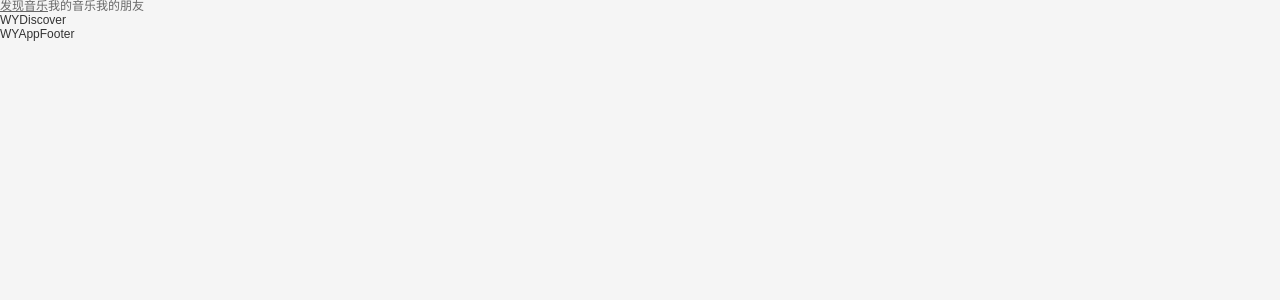
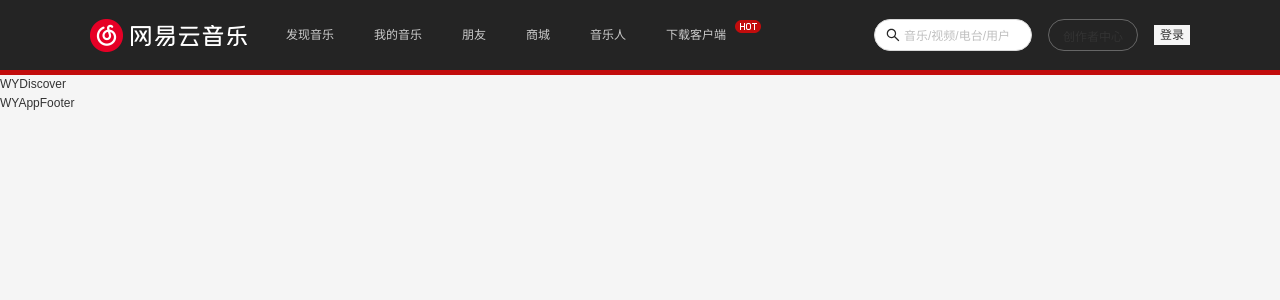
Before and after one commit to JiaCheng-code/react-music-web, a React (Create React App) app: page /#/ in a window 1280 px wide. Shown: the top 300 px of the page. Built offline with nearby package versions, Linux system fonts and the light colour scheme.

Commit message:
fix(app-header):header头部完成

```diff
--- a/package.json
+++ b/package.json
@@ -3,16 +3,19 @@
   "version": "0.1.0",
   "private": true,
   "dependencies": {
+    "@ant-design/icons": "^4.7.0",
     "@craco/craco": "^6.4.5",
     "@testing-library/jest-dom": "^5.16.5",
     "@testing-library/react": "^13.4.0",
     "@testing-library/user-event": "^13.5.0",
+    "antd": "^4.24.1",
     "normalize.css": "^8.0.1",
     "react": "^18.2.0",
     "react-dom": "^18.2.0",
     "react-router-config": "^5.1.1",
     "react-router-dom": "5",
     "react-scripts": "5.0.1",
+    "styled-components": "^5.3.6",
     "web-vitals": "^2.1.4"
   },
   "scripts": {
--- a/src/App.js
+++ b/src/App.js
@@ -1,5 +1,5 @@
 import React, { memo } from "react";
-import { HashRouter } from "react-router-dom";
+
 import { renderRoutes } from "react-router-config";
 
 import routes from "./router";
@@ -9,11 +9,11 @@
 
 const App = memo(() => {
   return (
-    <HashRouter>
+    <div>
       <WYAppHeader />
       {renderRoutes(routes)}
       <WYAppFooter />
-    </HashRouter>
+    </div>
   );
 });
 
--- a/src/assets/css/reset.css
+++ b/src/assets/css/reset.css
@@ -1,4 +1,5 @@
 @import url("~normalize.css");
+@import url("~antd/dist/antd.css");
 
 /* 样式的重置 */
 body,
--- /dev/null
+++ b/src/common/local-data.js
@@ -0,0 +1,92 @@
+export const headerLinks = [
+  {
+    title: "发现音乐",
+    link: "/discover",
+  },
+  {
+    title: "我的音乐",
+    link: "/mine",
+  },
+  {
+    title: "朋友",
+    link: "/friend",
+  },
+  {
+    title: "商城",
+    link: "https://music.163.com/store/product",
+  },
+  {
+    title: "音乐人",
+    link: "https://music.163.com/nmusician/web/index#/",
+  },
+  {
+    title: "下载客户端",
+    link: "https://music.163.com/#/download",
+  },
+];
+
+export const footerLinks = [
+  {
+    title: "服务条款",
+    link: "https://st.music.163.com/official-terms/service",
+  },
+  {
+    title: "隐私政策",
+    link: "https://st.music.163.com/official-terms/privacy",
+  },
+  {
+    title: "儿童隐私政策",
+    link: "https://st.music.163.com/official-terms/children",
+  },
+  {
+    title: "版权投诉指引",
+    link: "https://music.163.com/st/staticdeal/complaints.html",
+  },
+  {
+    title: "意见反馈",
+    link: "#",
+  },
+];
+
+export const footerImages = [
+  {
+    link: "https://music.163.com/st/userbasic#/auth",
+  },
+  {
+    link: "https://music.163.com/recruit",
+  },
+  {
+    link: "https://music.163.com/web/reward",
+  },
+  {
+    link: "https://music.163.com/uservideo#/plan",
+  },
+];
+
+// discover中的数据
+export const dicoverMenu = [
+  {
+    title: "推荐",
+    link: "/discover/recommend",
+  },
+  {
+    title: "排行榜",
+    link: "/discover/ranking",
+  },
+  {
+    title: "歌单",
+    link: "/discover/songs",
+  },
+  {
+    title: "主播电台",
+    link: "/discover/djradio",
+  },
+  {
+    title: "歌手",
+    link: "/discover/artist",
+  },
+  {
+    title: "新碟上架",
+    link: "/discover/album",
+  },
+];
--- a/src/components/app-header/index.js
+++ b/src/components/app-header/index.js
@@ -1,13 +1,54 @@
 import React, { memo } from "react";
+
+import { headerLinks } from "@/common/local-data";
+
+import { HeaderWrapper, HeaderLeft, HeaderRight } from "./style";
+import { Input } from "antd";
+import { SearchOutlined } from "@ant-design/icons";
 import { NavLink } from "react-router-dom";
 
 const WYAppHeader = memo(() => {
+  // 页面代码
+  const showSelectItem = (item, index) => {
+    if (index < 3) {
+      return (
+        <NavLink to={item.link} exact>
+          {item.title}
+          <i className="sprite_01 icon"></i>
+        </NavLink>
+      );
+    } else {
+      return <a href={item.link}>{item.title}</a>;
+    }
+  };
+  // 页面的jsx
   return (
-    <div>
-      <NavLink to="/">发现音乐</NavLink>
-      <NavLink to="/mine">我的音乐</NavLink>
-      <NavLink to="/friend">我的朋友</NavLink>
-    </div>
+    <HeaderWrapper>
+      <div className="content wrap-v1">
+        <HeaderLeft>
+          <a href="#/" className="logo sprite_01"></a>
+          <div className="select-list">
+            {headerLinks.map((item, index) => {
+              return (
+                <div className="select-item" key={item.title}>
+                  {showSelectItem(item, index)}
+                </div>
+              );
+            })}
+          </div>
+        </HeaderLeft>
+        <HeaderRight>
+          <Input
+            className="search"
+            placeholder="音乐/视频/电台/用户"
+            prefix={<SearchOutlined />}
+          />
+          <button className="center">创作者中心</button>
+          <button>登录</button>
+        </HeaderRight>
+      </div>
+      <div className="divider"></div>
+    </HeaderWrapper>
   );
 });
 
--- /dev/null
+++ b/src/components/app-header/style.js
@@ -0,0 +1,96 @@
+import styled from "styled-components";
+
+export const HeaderWrapper = styled.div`
+  height: 75px;
+  background-color: #242424;
+  .content {
+    height: 70px;
+    color: #fff;
+    display: flex;
+    justify-content: space-between;
+  }
+  .divider {
+    height: 5px;
+    background-color: #c20c0c;
+  }
+`;
+export const HeaderLeft = styled.div`
+  display: flex;
+  .logo {
+    display: block;
+    width: 176px;
+    height: 69px;
+    background-position: 0 0;
+  }
+  .select-list {
+    display: flex;
+    line-height: 70px;
+
+    .select-item {
+      position: relative;
+      a {
+        display: block;
+        padding: 0 20px;
+        color: #ccc;
+      }
+
+      :last-of-type a {
+        position: relative;
+        ::after {
+          position: absolute;
+          content: "";
+          width: 28px;
+          height: 19px;
+          background-image: url(${require("@/assets/img/sprite_01.png")});
+          background-position: -190px 0;
+          top: 20px;
+          right: -15px;
+        }
+      }
+
+      &:hover a,
+      a.active {
+        color: #fff;
+        background: #000;
+        text-decoration: none;
+      }
+
+      .active .icon {
+        position: absolute;
+        display: inline-block;
+        width: 12px;
+        height: 7px;
+        bottom: -1px;
+        left: 50%;
+        transform: translate(-50%, 0);
+        background-position: -226px 0;
+      }
+    }
+  }
+`;
+export const HeaderRight = styled.div`
+  display: flex;
+  align-items: center;
+  color: #ccc;
+  font-size: 12px;
+  .search {
+    width: 158px;
+    height: 32px;
+    border-radius: 16px;
+    input {
+      &::placeholder {
+        font-size: 12px;
+      }
+    }
+  }
+  .center {
+    width: 90px;
+    height: 32px;
+    line-height: 32px;
+    text-align: center;
+    border: 1px solid #666;
+    border-radius: 16px;
+    margin: 0 16px;
+    background-color: transparent;
+  }
+`;
--- a/src/index.js
+++ b/src/index.js
@@ -1,8 +1,13 @@
 import React from "react";
 import ReactDOM from "react-dom/client";
 import App from "./App";
+import { HashRouter } from "react-router-dom";
 
 import "@/assets/css/reset.css";
 
 const root = ReactDOM.createRoot(document.getElementById("root"));
-root.render(<App />);
+root.render(
+  <HashRouter>
+    <App />
+  </HashRouter>
+);
--- a/src/router/index.js
+++ b/src/router/index.js
@@ -3,8 +3,8 @@
 import WYFriend from "@/pages/friend";
 
 const routes = [
+  { path: "/mine", component: WYMine },
   { path: "/", component: WYDiscover },
-  { path: "/mine", component: WYMine },
   { path: "/friend", component: WYFriend },
 ];
 export default routes;
```
Also changed, not shown: 2 other files (tests, documents, lock files or other folders).
